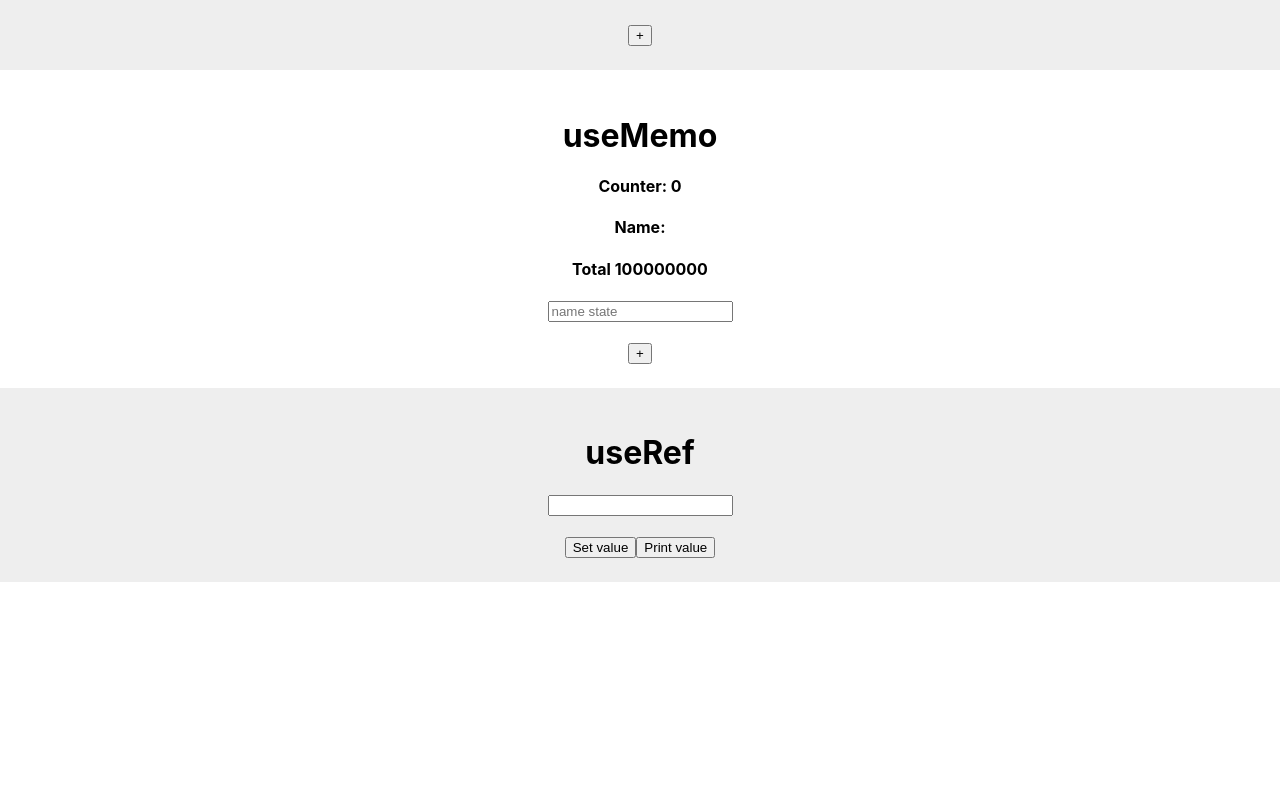
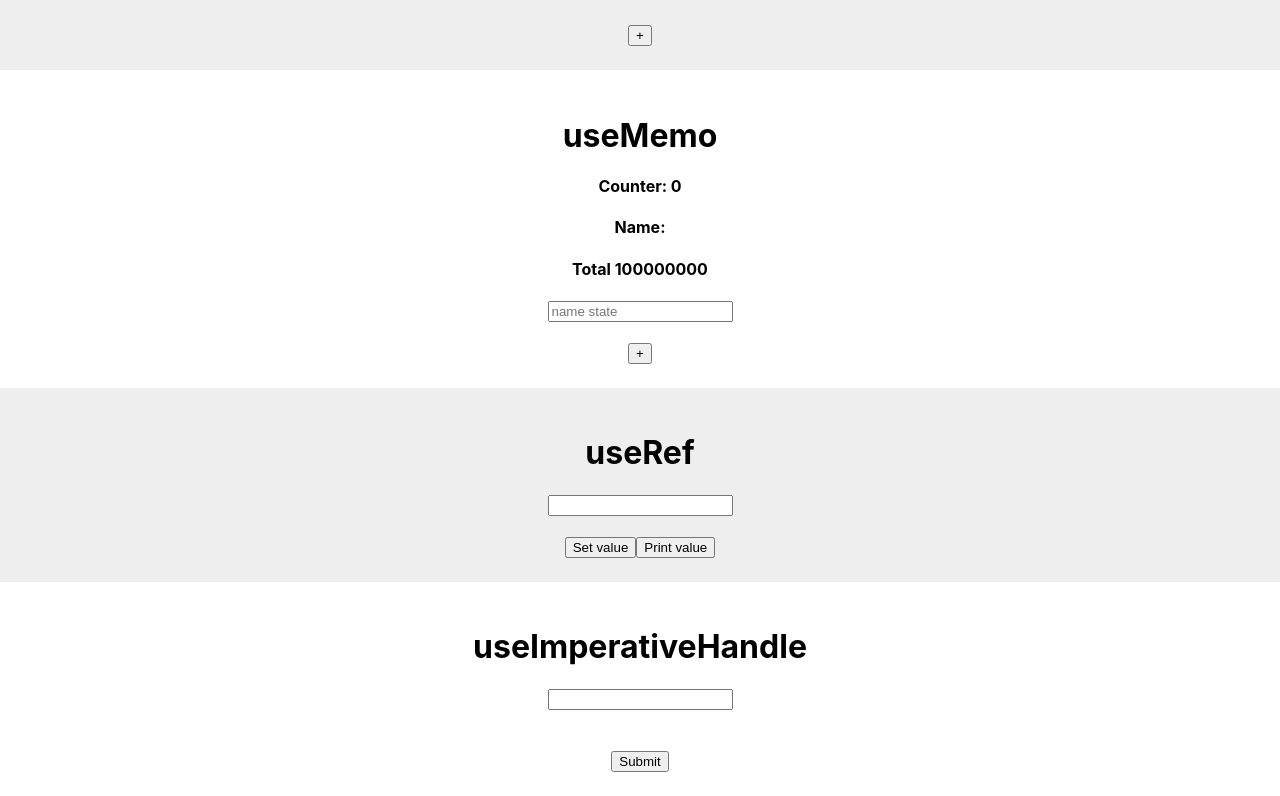
Before and after one commit to alperensin/react-hooks, a React (Create React App) app: page / in a window 1280 px wide. Shown: the part 1665-2461 px from the top of the page. Before the commit the page ends 2247 px from the top, so only its background shows below. Built offline with nearby package versions, Linux system fonts and the light colour scheme.

Commit message:
useImperativeHandle / forwardRef - example

```diff
--- a/src/App.js
+++ b/src/App.js
@@ -8,6 +8,7 @@ import HookUseReducer from './hooks-example/HookUseReducer';
 import HookUseCallback from './hooks-example/HookUseCallback';
 import HookUseMemo from './hooks-example/HookUseMemo';
 import HookUseRef from './hooks-example/HookUseRef';
+import HookUseImperativeHandle from './hooks-example/HookUseImperativeHandle';
 
 function App() {
   return (
@@ -22,6 +23,7 @@ function App() {
       <HookUseCallback />
       <HookUseMemo />
       <HookUseRef />
+      <HookUseImperativeHandle />
     </div>
   );
 }
--- /dev/null
+++ b/src/hooks-example/HookUseImperativeHandle.js
@@ -0,0 +1,42 @@
+import { forwardRef, useRef, useImperativeHandle } from "react";
+
+export default function HookUseImperativeHandle() {
+  const formRef = useRef(null);
+
+  function handleSubmit() {
+    formRef.current.submit();
+  }
+
+  return (
+    <div style={{ padding: "24px", background: "#FFFFFF" }}>
+      <h1>useImperativeHandle</h1>
+      <Form ref={formRef} />
+      <br /><br />
+      <button type="button" onClick={handleSubmit}>Submit</button>
+    </div>
+  );
+}
+
+const Form = forwardRef((_props, ref) => {
+  const inputRef = useRef(null);
+
+  function handleSubmit() {
+    alert(inputRef.current.value);
+  }
+
+  useImperativeHandle(
+    ref, // referral forwarded
+    () => { // the value returned by the function is the value that the reference will assume when accessed through the ref.current path
+      return {
+        submit: handleSubmit
+      }
+    },
+    [] // dependency array
+  )
+
+  return (
+    <form>
+      <input ref={inputRef} />
+    </form>
+  )
+});
```
